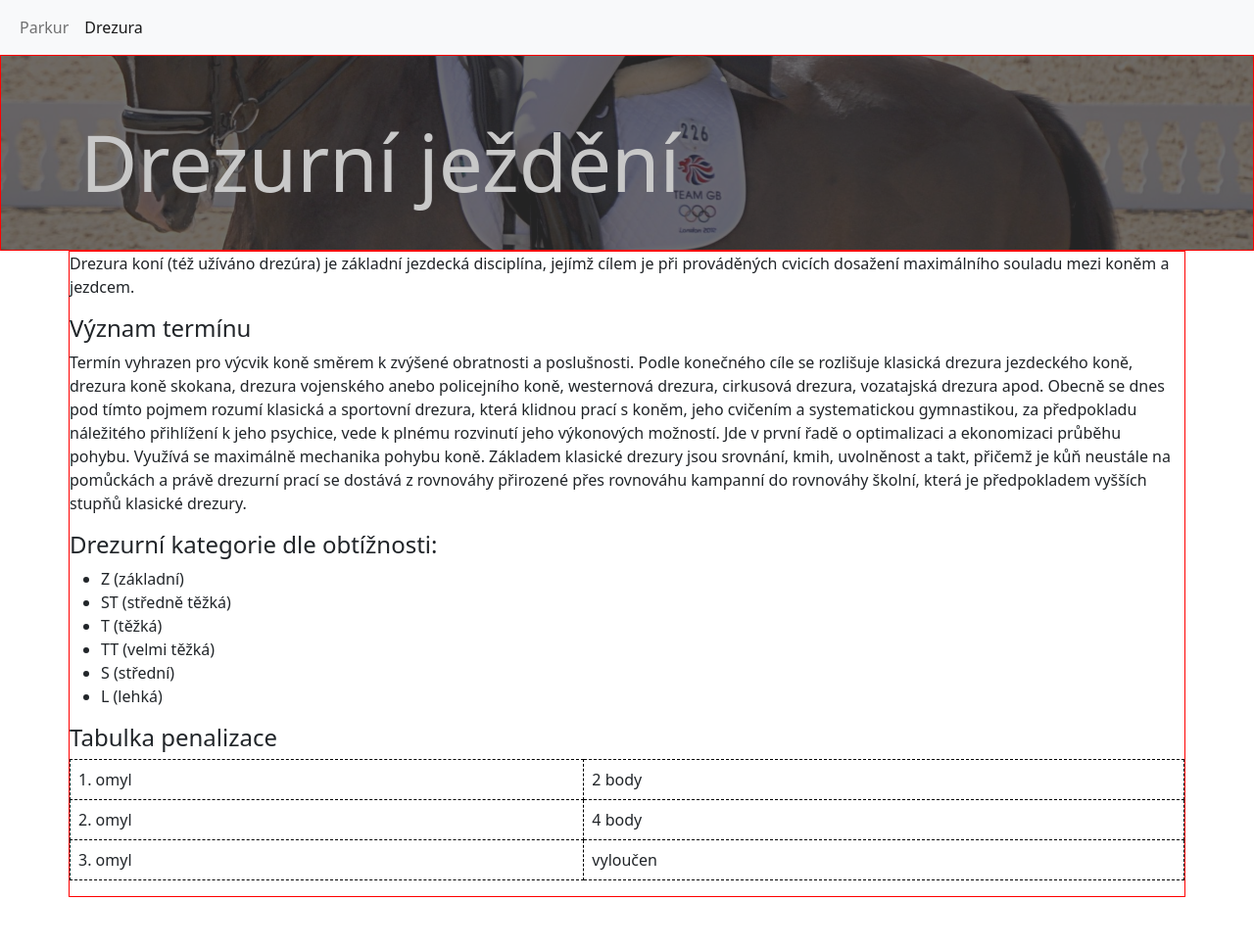
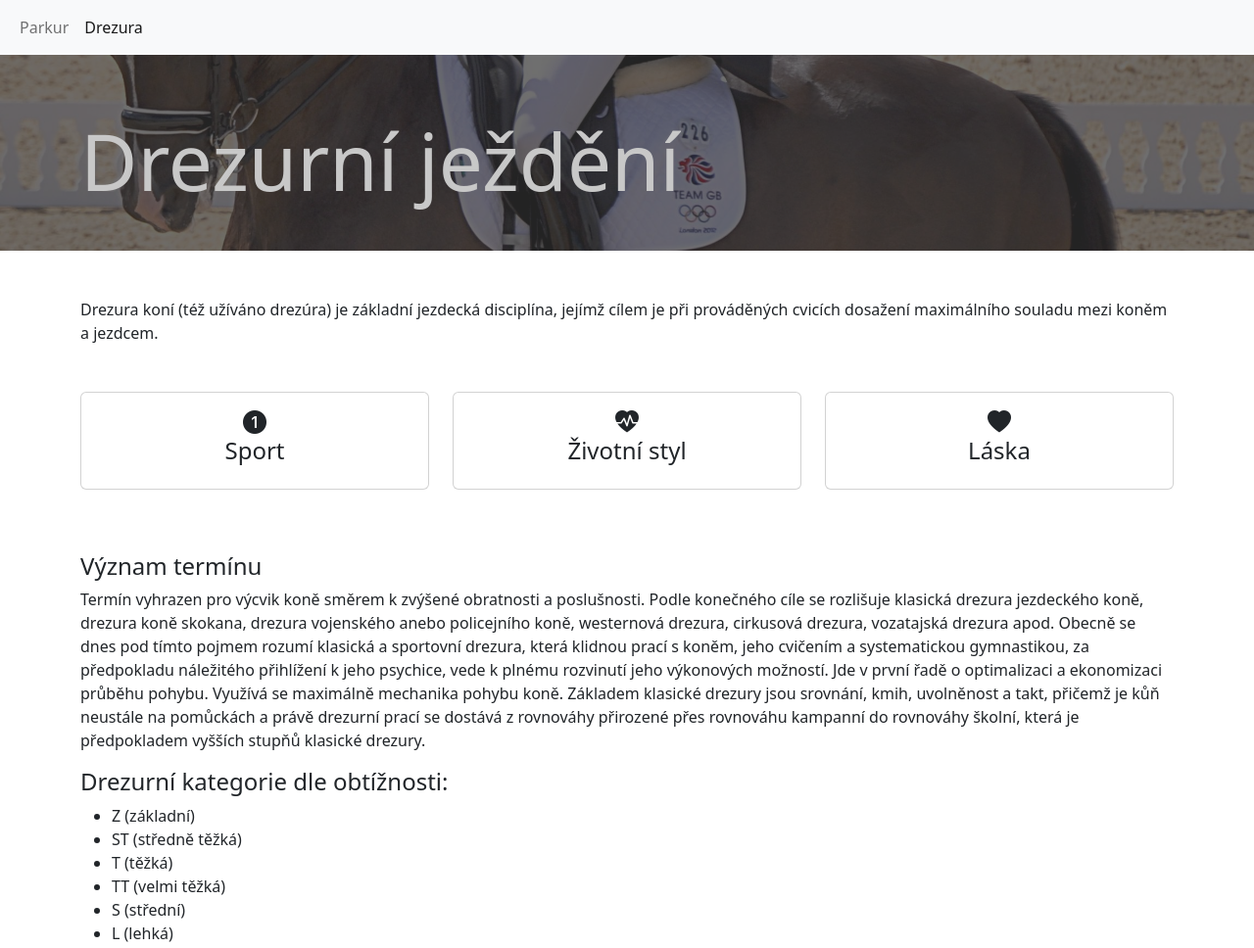
Before and after one commit to gyarab/2022_3e_wa_s1_machalikova, a plain HTML site: page Prolinkovane_stranky/Drezura.html in a window 1280 px wide. Shown: the top 968 px of the page at 98% size. Before the commit the page ends 916 px from the top, so only its background shows below. Drawn offline with nearby package versions, Linux system fonts and the light colour scheme.

Commit message:
Added bootstrap

```diff
--- a/Prolinkovane_stranky/Drezura.html
+++ b/Prolinkovane_stranky/Drezura.html
@@ -6,6 +6,7 @@
     <meta http-equiv="X-UA-Compatible" content="IE=edge">
     <meta name="viewport" content="width=device-width, initial-scale=1.0">
     <title>Drezura</title>
+    <link rel="stylesheet" href="https://cdn.jsdelivr.net/npm/bootstrap-icons@1.10.2/font/bootstrap-icons.css">
     <link href="https://cdn.jsdelivr.net/npm/bootstrap@5.2.1/dist/css/bootstrap.min.css" rel="stylesheet">
     <script src="https://cdn.jsdelivr.net/npm/bootstrap@5.2.1/dist/js/bootstrap.bundle.min.js"></script>
     <link rel="stylesheet" href="./style.css">
@@ -31,7 +32,7 @@
             </div>
         </div>
     </nav>
-    <div class="container-fluid herod debug">
+    <div class="container-fluid herod mb-4 mb-md-5">
         <div class="overcast">
             <div class="container">
                 <h1 class="display-1">Drezurní ježdění</h1>
@@ -39,9 +40,42 @@
         </div>
     </div>
 
-    <div class="container debug">
+    <div class="container">
 
-        <p>Drezura koní (též užíváno drezúra) je základní jezdecká disciplína, jejímž cílem je při prováděných cvicích dosažení maximálního souladu mezi koněm a jezdcem.</p>
+        <p class="mb-4 mb-md-5">Drezura koní (též užíváno drezúra) je základní jezdecká disciplína, jejímž cílem je při prováděných cvicích dosažení maximálního souladu mezi koněm a jezdcem.</p>
+
+        <div class="row mb-4 mb-md-5">
+            <div class="col-12 col-md-4">
+                <div class="card mb-3">
+                    <div class="card-body">
+                        <h2>
+                            <i class="bi bi-1-circle-fill"></i>
+                            <br>
+                            Sport</h2>
+                    </div>
+                </div>
+            </div>
+            <div class="col-12 col-md-4">
+                <div class="card mb-3">
+                    <div class="card-body">
+                        <h2>
+                            <i class="bi bi-heart-pulse-fill"></i>
+                            <br>
+                            Životní styl</h2>
+                   </div>
+               </div>
+            </div>
+            <div class="col-12 col-md-4">
+                <div class="card mb-3">
+                    <div class="card-body">
+                        <h2>
+                            <i class="bi bi-heart-fill"></i>
+                            <br>
+                            Láska</h2>
+                   </div>
+               </div>
+            </div>
+        </div>
 
         <h2>Význam termínu</h2>
         <p>Termín vyhrazen pro výcvik koně směrem k zvýšené obratnosti a poslušnosti. Podle konečného cíle se rozlišuje
@@ -67,7 +101,7 @@
         </ul>
 
        <h2>Tabulka penalizace</h2>
-       <table class="table">
+       <table class="table mb-4 mb-md-5">
             <tr>
                 <td>1. omyl</td>
                 <td>2 body</td>
```
Also changed, not shown: Prolinkovane_stranky/Parkur.html (+30 -5 lines).
